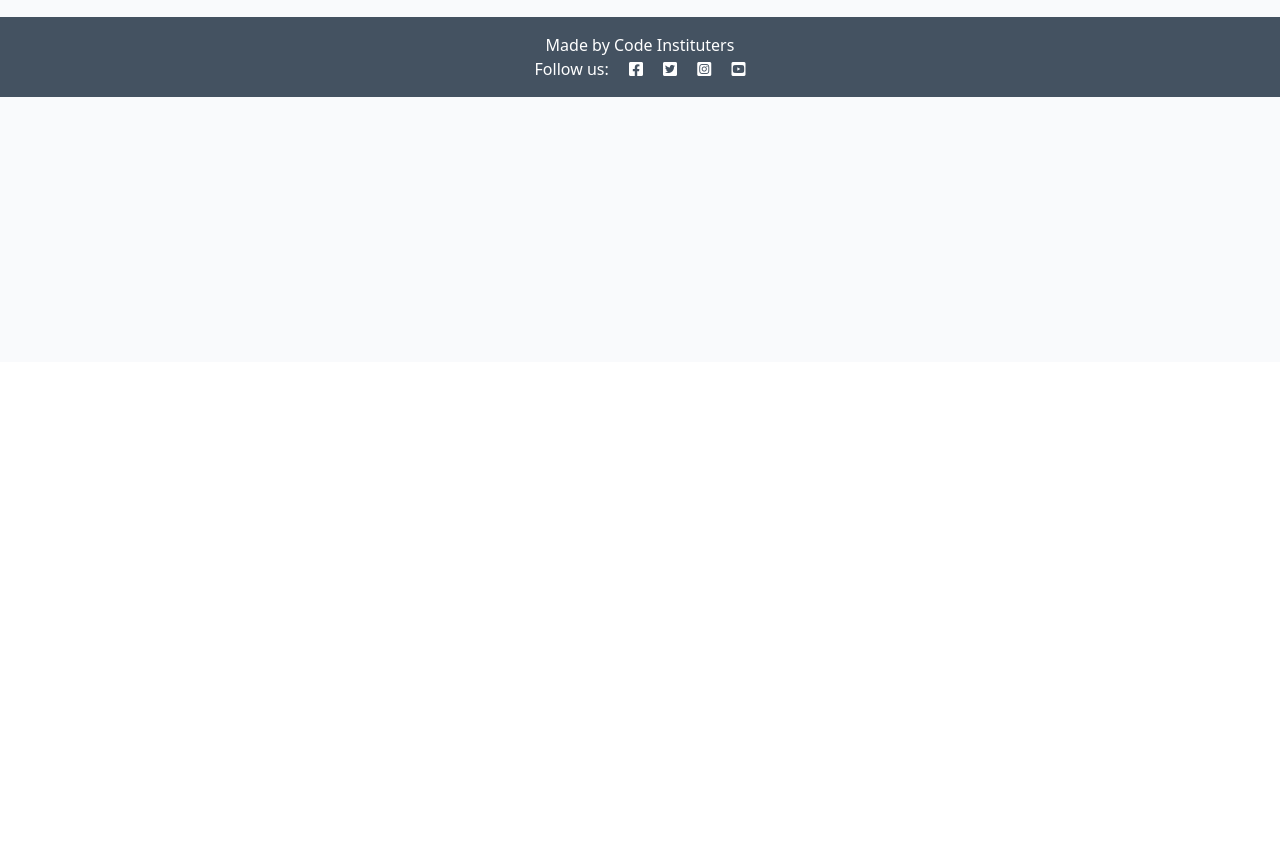
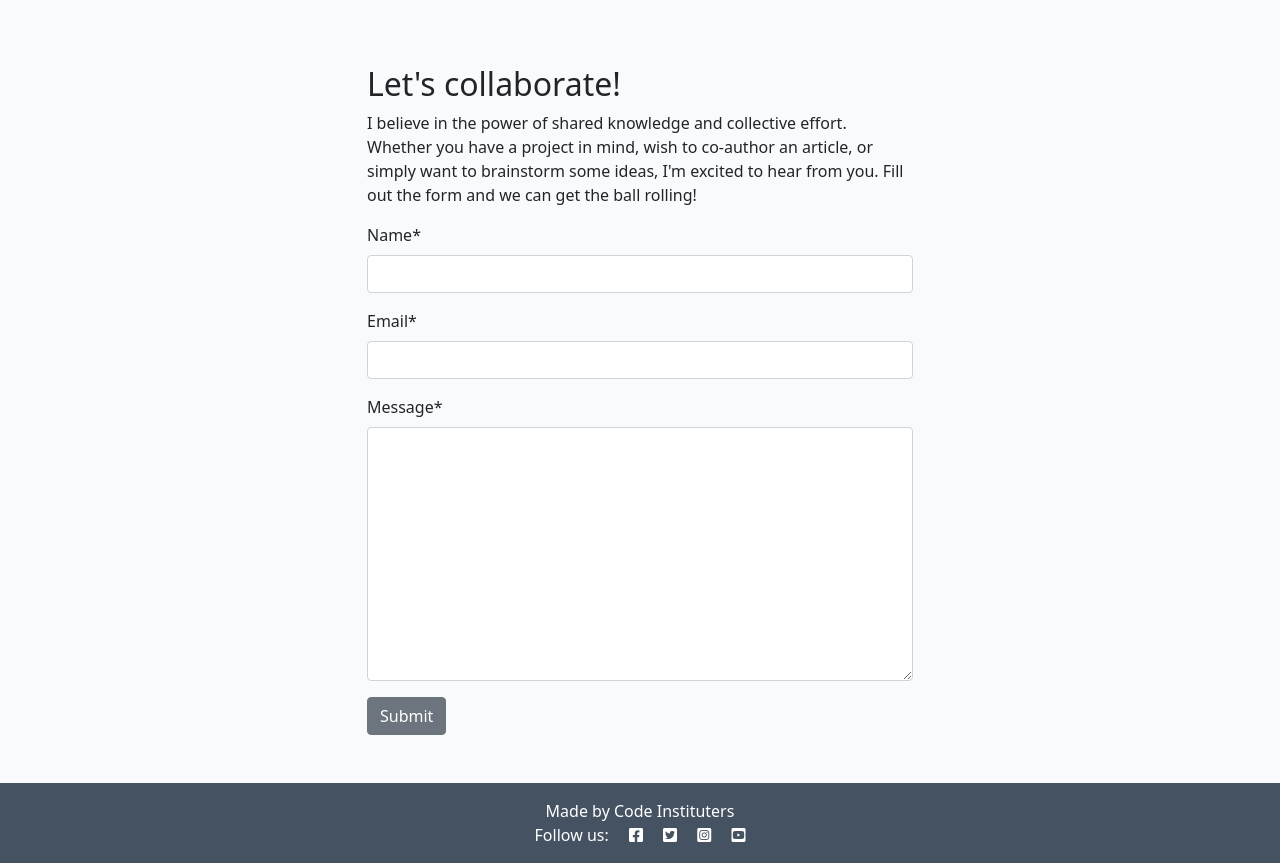
Before and after one commit to algardiner96-wq/django-blog, a Django app: page /about/ in a window 1280 px wide. Shown: the part 438-1301 px from the top of the page. Before the commit the page ends 535 px from the top, so only its background shows below. Run offline with Django 4.2, Linux system fonts and the light colour scheme; data that the repository does not hold is empty; some libraries are stand-ins or nearby versions.

Commit message:
Add collaboration form to about

```diff
--- /dev/null
+++ b/about/forms.py
@@ -0,0 +1,8 @@
+from .models import CollaborateRequest
+from django import forms
+
+
+class CollaborateForm(forms.ModelForm):
+    class Meta:
+        model = CollaborateRequest
+        fields = ('name', 'email', 'message')
--- a/about/models.py
+++ b/about/models.py
@@ -7,5 +7,16 @@ class About(models.Model):
     title = models.CharField(max_length=200)
     updated_on = models.DateTimeField(auto_now=True)
     content = models.TextField()
+
     def __str__(self):
         return self.title
+
+
+class CollaborateRequest(models.Model):
+    name = models.CharField(max_length=200)
+    email = models.EmailField()
+    message = models.TextField()
+    read = models.BooleanField(default=False)
+
+    def __str__(self):
+        return f"Collaboration request from {self.name}"
--- a/about/templates/about/about.html
+++ b/about/templates/about/about.html
@@ -1,15 +1,15 @@
 {% extends 'base.html' %}
+{% load static %}
+{% load crispy_forms_tags %}
+
 {% block content %}
-{% load static %}
 <div class="container mt-5">
     <div class="row">
-    <div class="col-4 text-center">
-      <img src="{% static 'images/nobody.jpg' %}" width="75%" />
+        <div class="col-12 col-md-4 text-center">
+            <img src="{% static 'images/nobody.jpg' %}" width="75%">
         </div>
-    <div class="col-8">
-      <!-- Title goes between these h2 tags -->
+        <div class="col-12 col-md-8">
             <h2>{{ about.title }}</h2>
-      <!-- Content goes directly underneath this -->
             {{ about.content | safe }}
         </div>
     </div>
@@ -20,5 +20,23 @@
           <p class="text-end"><em>Updated on: {{ about.updated_on }}</em></p>
         </div>
     </div>
+    <div class="row justify-content-center">
+        <div class="col-12 col-md-6 my-5">
+            <h2>Let's collaborate!</h2>
+            <p>I believe in the power of shared knowledge and collective effort.
+                Whether you have a project in mind, wish to co-author
+                an article, or simply want to brainstorm some ideas,
+                I'm excited to hear from you. Fill out the form
+                and we can get the ball rolling!</p>
+
+            <!-- add your form here. Your submit button should
+                                have the classes of btn, btn-secondary -->
+      <form method="post">
+        {{ collaborate_form | crispy }}
+        {% csrf_token %}
+        <button class="btn btn-secondary" type="submit">Submit</button>
+      </form>
+    </div>
+  </div>
 </div>
 {% endblock content %}
--- a/about/views.py
+++ b/about/views.py
@@ -1,5 +1,6 @@
 from django.shortcuts import render
 from .models import About
+from .forms import CollaborateForm
 
 # Create your views here.
 def about_me(request):
@@ -7,9 +8,11 @@ def about_me(request):
     Renders the About page
     """
     about = About.objects.all().order_by('-updated_on').first()
+    collaborate_form = CollaborateForm()
 
     return render(
         request,
         "about/about.html",
-        {"about": about},
+        {"about": about,
+         "collaborate_form": collaborate_form},
     )
--- a/blog/views.py
+++ b/blog/views.py
@@ -31,6 +31,7 @@ def post_detail(request, slug):
     comment_count = post.comments.filter(approved=True).count()
 
     if request.method == "POST":
+        print("Received a Post request")
         comment_form = CommentForm(data=request.POST)
         if comment_form.is_valid():
             comment = comment_form.save(commit=False)
@@ -43,6 +44,7 @@ def post_detail(request, slug):
             )
 
     comment_form = CommentForm()
+    print("About to render template")
 
     return render(
         request,
```
Also changed, not shown: about/admin.py (+13 -3 lines), about/migrations/0002_collaboraterequest_alter_about_title.py (added). Lines whose indentation alone changed are shown as unchanged.
